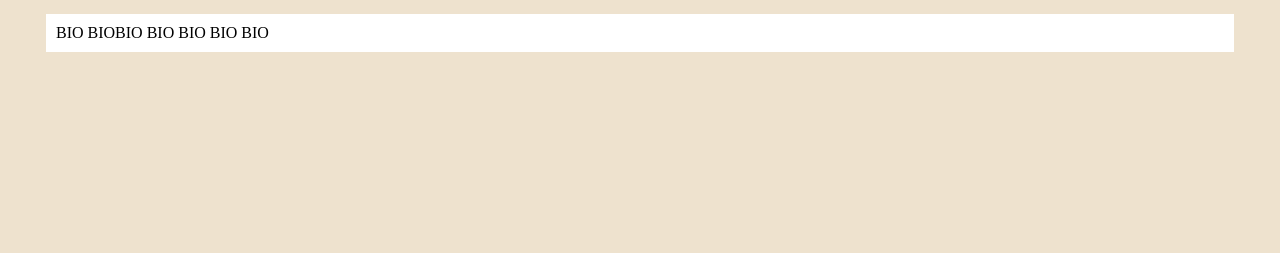
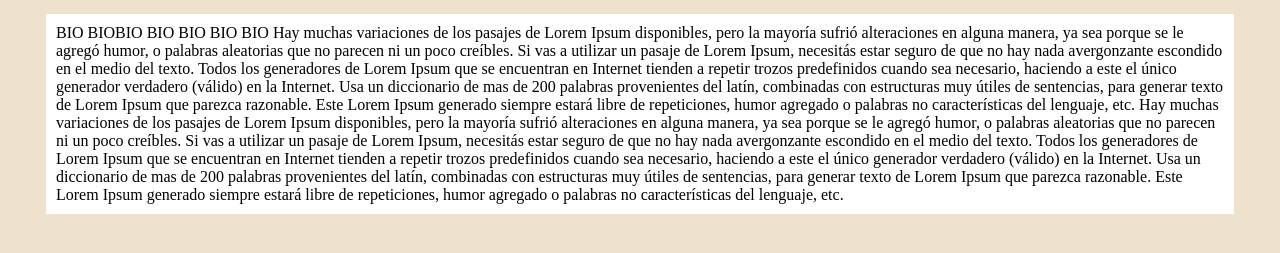
Before and after one commit to attrix182/webCM.github.io, a plain HTML site: page bio.html in a window 1280 px wide. Shown: the part 369-622 px from the top of the page. Drawn offline with Linux system fonts and the light colour scheme; a web font is replaced by a local one.

Commit message:
Add files via upload

```diff
--- a/bio.html
+++ b/bio.html
@@ -29,9 +29,9 @@
                     <li><a href="#posteos">POSTEOS</a></li>
                     <li><a href="#tutoriales">TUTORIALES</a></li>
                     <li><a href="#cursos">CURSOS</a>
-                    <li><a href="#productos">PRODUCTOS</a></li>
+                        <li><a href="#productos">PRODUCTOS</a></li>
                 </ul>
-            </li>
+                </li>
 
         </ul>
     </nav>
@@ -40,7 +40,14 @@
 
 
         <div class="content-inner">
-            BIO BIOBIO BIO BIO BIO BIO
+            BIO BIOBIO BIO BIO BIO BIO Hay muchas variaciones de los pasajes de Lorem Ipsum disponibles, pero la mayoría sufrió alteraciones en alguna manera, ya sea porque se le agregó humor, o palabras aleatorias que no parecen ni un poco creíbles. Si vas a utilizar
+            un pasaje de Lorem Ipsum, necesitás estar seguro de que no hay nada avergonzante escondido en el medio del texto. Todos los generadores de Lorem Ipsum que se encuentran en Internet tienden a repetir trozos predefinidos cuando sea necesario,
+            haciendo a este el único generador verdadero (válido) en la Internet. Usa un diccionario de mas de 200 palabras provenientes del latín, combinadas con estructuras muy útiles de sentencias, para generar texto de Lorem Ipsum que parezca razonable.
+            Este Lorem Ipsum generado siempre estará libre de repeticiones, humor agregado o palabras no características del lenguaje, etc. Hay muchas variaciones de los pasajes de Lorem Ipsum disponibles, pero la mayoría sufrió alteraciones en alguna
+            manera, ya sea porque se le agregó humor, o palabras aleatorias que no parecen ni un poco creíbles. Si vas a utilizar un pasaje de Lorem Ipsum, necesitás estar seguro de que no hay nada avergonzante escondido en el medio del texto. Todos los
+            generadores de Lorem Ipsum que se encuentran en Internet tienden a repetir trozos predefinidos cuando sea necesario, haciendo a este el único generador verdadero (válido) en la Internet. Usa un diccionario de mas de 200 palabras provenientes
+            del latín, combinadas con estructuras muy útiles de sentencias, para generar texto de Lorem Ipsum que parezca razonable. Este Lorem Ipsum generado siempre estará libre de repeticiones, humor agregado o palabras no características del lenguaje,
+            etc.
         </div>
 
 
```
